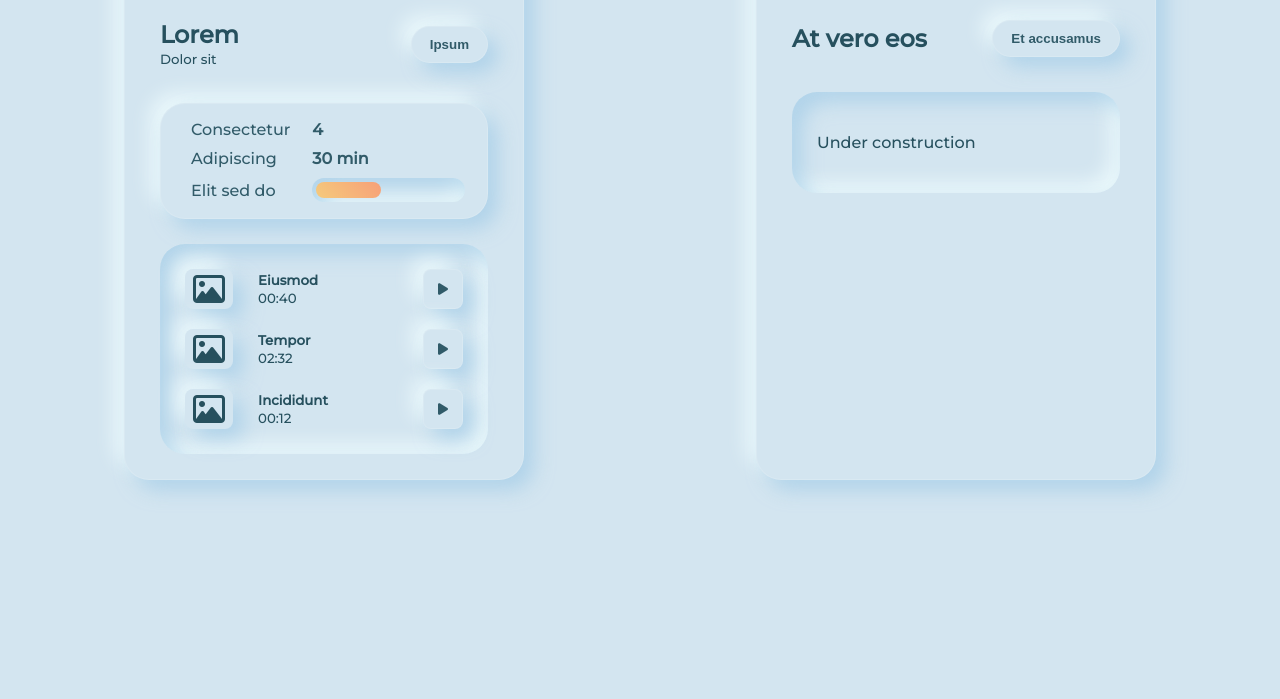
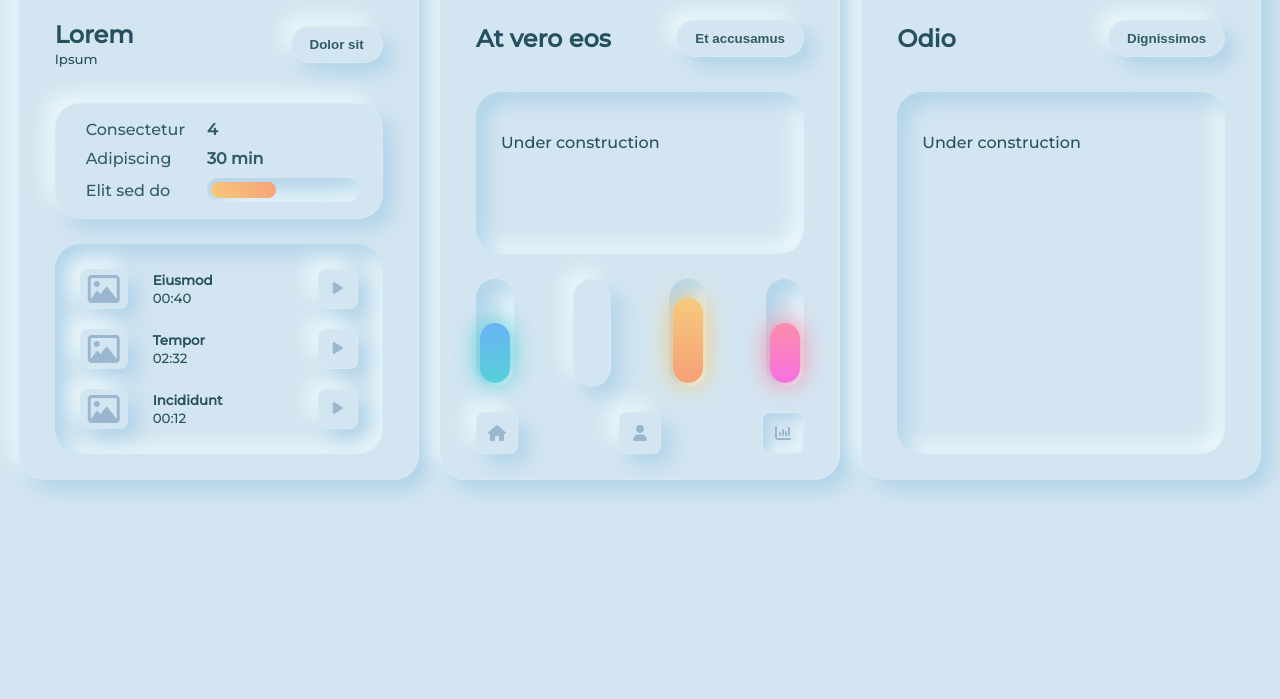
Before and after one commit to MelindaPasco/neumorphism, a plain HTML site: page index.html in a window 1280 px wide. Shown: the part 101-800 px from the top of the page. Drawn offline with Linux system fonts and the light colour scheme.

Commit message:
charts and tweaks

```diff
--- a/index.html
+++ b/index.html
@@ -24,10 +24,10 @@
         <div class="article_title">
             <div>
                 <h2>Lorem</h2>
-                <small>Dolor sit</small>
+                <small>Ipsum</small>
             </div>
 
-            <button class="button--pill">Ipsum</button>
+            <button class="button--pill">Dolor sit</button>
         </div>
 
         <section class="article_section">
@@ -43,8 +43,8 @@
                 <tr>
                     <td>Elit sed do</td>
                     <td>
-                        <div class="chart_container">
-                            <div class="chart_bar"></div>
+                        <div class="h-chart_container">
+                            <div class="h-chart_bar"></div>
                         </div>
                     </td>
                 </tr>
@@ -90,7 +90,7 @@
     <article>
         <div class="article_header">
             <i class="article_icon fa fa-paperclip fa-xl" aria-hidden="true"></i>
-            <h1>NEUMORPHISM</h1>
+            <h1>CHARTS</h1>
         </div>
 
         <div class="article_title">
@@ -104,6 +104,57 @@
         <div class="article_content">
             <p>Under construction</p>
         </div>
+
+        <section class="article_section--borderless"></section>
+
+        <section class="article_section--borderless">
+            <div class="section-row">
+                <div class="v-chart_container">
+                    <div class="v-chart_bar--60 v-chart_bar--blue"></div>
+                </div>
+                <div class="v-chart_container--empty"></div>
+                <div class="v-chart_container">
+                    <div class="v-chart_bar--85 v-chart_bar--orange"></div>
+                </div>
+                <div class="v-chart_container">
+                    <div class="v-chart_bar--60 v-chart_bar--pink"></div>
+                </div>
+            </div>
+        </section>
+
+        <footer class="article_footer">
+            <div class="section-row">
+                <div class="button--square">
+                    <i class="fa fa-home" aria-hidden="true"></i>
+                </div>
+                <div class="button--square">
+                    <i class="fa fa-user" aria-hidden="true"></i>
+                </div>
+                <div class="button--square active">
+                    <i class="fa fa-bar-chart" aria-hidden="true"></i>
+                </div>
+            </div>
+        </footer>
+
+    </article>
+
+    <article>
+        <div class="article_header">
+            <i class="article_icon fa fa-paperclip fa-xl" aria-hidden="true"></i>
+            <h1>ET IUSTO</h1>
+        </div>
+
+        <div class="article_title">
+            <div>
+                <h2>Odio</h2>
+            </div>
+
+            <button class="button--pill">Dignissimos</button>
+        </div>
+
+        <div class="article_content">
+            <p>Under construction</p>
+        </div>
     </article>
 
     <script src="https://kit.fontawesome.com/72d2389d98.js" crossorigin="anonymous"></script>
--- a/style.scss
+++ b/style.scss
@@ -15,17 +15,19 @@ h2 {
 }
 
 article {
+    display: flex;
+    background: #D3E5F0;
+    border: 1px solid #fdfdfd23;
+    border-radius: 25px;
     box-sizing: border-box;
-    width: 400px;
+    box-shadow:  10px 10px 19px #97c7e594,
+                -10px -10px 19px #f3ffffbb;
+    flex-direction: column;
+    justify-content: space-between;
     max-width: 90vw;
     margin: 25px auto;
     padding: 25px 35px;
-    border: 1px solid #fdfdfd23;
-    border-radius: 25px;
-    background: #D3E5F0;
-    box-shadow:  10px 10px 19px #97c7e594,
-                -10px -10px 19px #f3ffffbb;
-
+    width: 400px;
 }
 
 .article {
@@ -42,11 +44,12 @@ article {
         padding: 35px 0;
     }
     &_content {
-        padding: 25px;
         border-radius: 25px;
         background: #D3E5F0;
         box-shadow: inset 10px 10px 19px #97c7e594,
                 inset -10px -10px 19px #f3ffffbb;
+        flex-grow: 1;
+        padding: 25px;
 
         &-video {
             display: flex;
@@ -92,12 +95,27 @@ article {
         color: #315B69;
         box-shadow:  10px 10px 19px #97c7e594,
                     -10px -10px 19px #f3ffffbb;
+
+        &--borderless {
+            margin-bottom: 25px;
+        }
     }
     &_icon {
         position: absolute;
         top: 10px;
         left: 0;
     }
+}
+
+.section {
+    &-row {
+        display: flex;
+        justify-content: space-between;
+    }
+}
+
+i:not(.article_icon) {
+    color: #9BB7D0;
 }
 
 table {
@@ -114,40 +132,26 @@ table {
             font-weight: bold;
         }
     }
-
-    .chart {
-        &_container {
-            display: flex;
-            height: 16px;
-            width: 100%;
-            padding: 4px;
-            border-radius: 25px;
-            background: #D3E5F0;
-            box-shadow: inset 10px 10px 19px #97c7e594,
-                    inset -10px -10px 19px #f3ffffbb;
-        }
-        &_bar {
-            background: linear-gradient(50deg, #F5CA7C, #F7A078);
-            height: 100%;
-            width: 45%;
-            border-radius: 25px;
-        }
-    }
 }
 
 
 .button {
-    cursor: pointer;
-    font-weight: bold;
-    color: #315B69;
     background: #D3E5F0;
     border: 1px solid #fdfdfd23;
     box-shadow: 10px 10px 19px #97c7e594,
                 -10px -10px 19px #f3ffffbb;
+    color: #315B69;
+    cursor: pointer;
+    font-weight: bold;
     &:active {
         box-shadow: 10px 10px 19px #97c7e594,
                     -10px -10px 19px #f3ffffbb,
                     inset 5px 5px 12px #97c7e594,
+                    inset -5px -5px 12px #f3ffffbb;
+    }
+    &.active {
+        cursor: auto;
+        box-shadow: inset 5px 5px 12px #97c7e594,
                     inset -5px -5px 12px #f3ffffbb;
     }
 
@@ -159,9 +163,83 @@ table {
     }
     &--square {
         @extend .button;
+        border-radius: 8px;
         height: 40px;
+        position: relative;
         width: 40px;
-        border-radius: 8px;
+
+        i {
+            left: 50%;
+            position: absolute;
+            top: 50%;
+            transform: translate(-50%, -50%);
+        }
+    }
+}
+
+.h-chart {
+    &_container {
+        display: flex;
+        height: 16px;
+        width: 100%;
+        padding: 4px;
+        border-radius: 25px;
+        background: #D3E5F0;
+        box-shadow: inset 10px 10px 19px #97c7e594,
+                inset -10px -10px 19px #f3ffffbb;
+    }
+    &_bar {
+        background: linear-gradient(50deg, #F5CA7C, #F7A078);
+        height: 100%;
+        width: 45%;
+        border-radius: 25px;
+    }
+}
+
+.v-chart {
+    &_container {
+        align-items: flex-end;
+        border-radius: 25px;
+        background: #D3E5F0;
+        box-shadow: inset 10px 10px 19px #97c7e594,
+                inset -10px -10px 19px #f3ffffbb;
+        display: flex;
+        min-height: 100px;
+        min-width: 30px;
+        padding: 4px;
+
+
+        &--empty {
+            @extend .v-chart_container;
+            box-shadow: 10px 10px 19px #97c7e594,
+                        -10px -10px 19px #f3ffffbb;
+        }
+    }
+    &_bar {
+        border-radius: 25px;
+        width: 100%;
+
+        &--60 {
+            @extend .v-chart_bar;
+            height: 60px;
+        }
+        &--85 {
+            @extend .v-chart_bar;
+            height: 85%;
+        }
+
+        &--blue {
+            background: linear-gradient(#69B4F5, #56D0D9);
+            box-shadow: 0px 0px 25px 2px #56D0D9;
+        }
+        &--orange {
+            background: linear-gradient(#F5CA7C, #F7A078);
+            box-shadow: 0px 0px 25px 2px #F5CA7C;
+        }
+        &--pink {
+            background: linear-gradient(#FC8DAB, #F870E1);
+            box-shadow: 0px 0px 25px 2px #FC8DAB;
+        }
     }
 }
 
```
Also changed, not shown: style.css, 1 other file.
